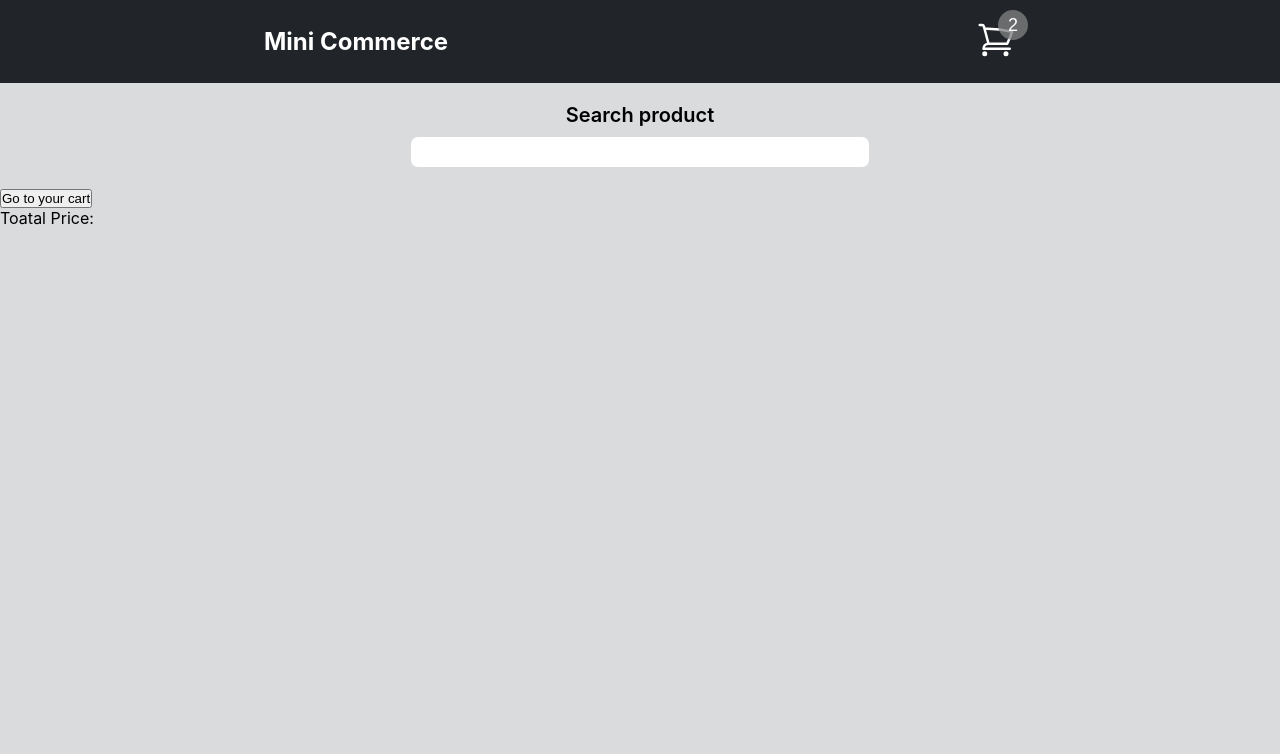
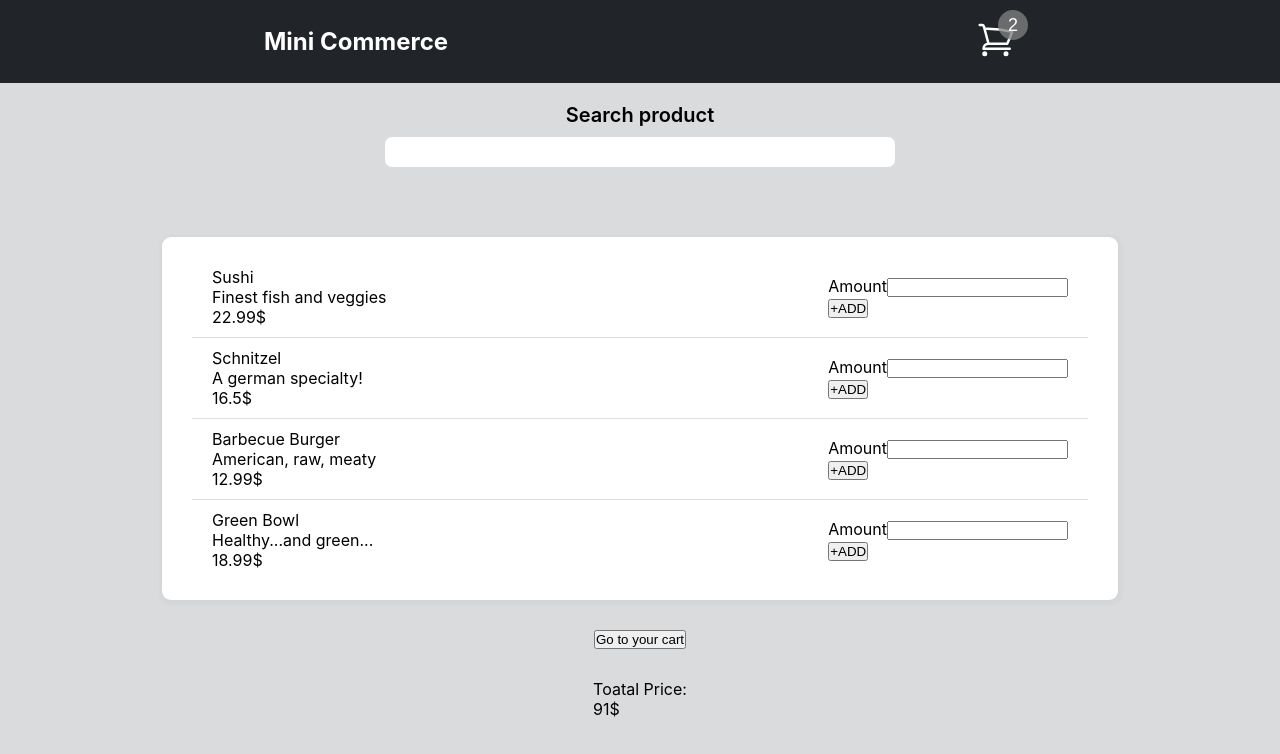
Before and after one commit to Luka-Popovic06/mini-commerce, a React (Vite) app: page / in a window 1280 px wide. Shown: the top 754 px of the page. Built offline with nearby package versions, Linux system fonts and the light colour scheme.

Commit message:
add layout and list styling (container, list, list-element)

```diff
--- a/src/App.css
+++ b/src/App.css
@@ -1,7 +1,6 @@
 #root {
-  width: 100%;
-  height: 100vh;
   background-color: #d9dbdd;
+  padding-bottom: 40px;
 }
 nav {
   background-color: #212529;
@@ -37,6 +36,13 @@ nav {
   color: #fff;
   cursor: pointer;
 }
+.container {
+  display: flex;
+  flex-direction: column;
+  align-items: center;
+  justify-content: center;
+  gap: 30px;
+}
 .search-form {
   display: flex;
   flex-direction: column;
@@ -44,9 +50,10 @@ nav {
   justify-content: center;
   gap: 10px;
   padding: 20px 0px;
+  margin-bottom: 20px;
 }
 .search-input {
-  width: 35%;
+  width: 500px;
   height: 30px;
   border-radius: 7px;
   padding-left: 10px;
@@ -62,3 +69,19 @@ nav {
   font-size: 20px;
   font-weight: 600;
 }
+.list {
+  background-color: rgb(255, 255, 255);
+  width: 70%;
+  list-style: none;
+  padding: 20px 30px;
+  border-radius: 9px;
+  box-shadow: 1px 2px 3px 4px hsla(0, 0%, 8%, 0.02);
+  display: flex;
+  flex-direction: column;
+}
+.list-element {
+  display: flex;
+  align-items: center;
+  justify-content: space-between;
+  padding: 10px 20px;
+}
--- a/src/App.jsx
+++ b/src/App.jsx
@@ -1,5 +1,6 @@
 import { useState } from "react";
 import { productsArray } from "./products.js";
+import Meal from "./Meal.jsx";
 import "./App.css";
 
 function App() {
@@ -27,7 +28,7 @@ function App() {
           </svg>
         </button>
       </nav>
-      <main>
+      <main className="container">
         <form className="search-form">
           <label htmlFor="search-input" className="search-label">
             Search product
@@ -39,16 +40,22 @@ function App() {
             className="search-input"
           />
         </form>
-        <ul className="list"></ul>
+        <ul className="list">
+          {products.map((product) => {
+            return <Meal key={product.id} {...product} />;
+          })}
+        </ul>
         <button type="button" className="go-to-cart-btn">
           Go to your cart
         </button>
-        <div className="total-price-box">
-          <p className="total-price-title">Toatal Price:</p>
-          <p className="total-price-p">
-            <span className="total-price"></span>
-          </p>
-        </div>
+        <section className="section-total-price">
+          <div className="total-price-box">
+            <p className="total-price-title">Toatal Price:</p>
+            <p className="total-price-p">
+              <span className="total-price">91</span>$
+            </p>
+          </div>
+        </section>
       </main>
     </>
   );
--- a/src/Meal.jsx
+++ b/src/Meal.jsx
@@ -1,15 +1,21 @@
 const Meal = (props) => {
+  const { id, name, description, price } = props;
   return (
-    <li className="list-element">
+    <li
+      className="list-element"
+      style={
+        id !== 4 ? { borderBottom: "1px solid #ddd" } : { borderBottom: "none" }
+      }
+    >
       <div>
-        <p className="p-name">Sushi</p>
-        <p className="p-description">Finest fish and veggies</p>
+        <p className="p-name">{name}</p>
+        <p className="p-description">{description}</p>
         <p className="p-price">
-          <span className="price">22.99</span>$
+          <span className="price">{price}</span>$
         </p>
       </div>
       <form>
-        <div>
+        <div className="amount-box">
           <label htmlFor="number-input">Amount</label>
           <input
             type="number"
@@ -18,7 +24,9 @@ const Meal = (props) => {
             className="number-input"
           />
         </div>
-        <button type="submit">+ADD</button>
+        <button className="btn-add" type="submit">
+          +ADD
+        </button>
       </form>
     </li>
   );
--- a/src/index.css
+++ b/src/index.css
@@ -3,8 +3,7 @@
   padding: 0;
 }
 body {
-  width: 100%;
-  height: 100%;
+  background-color: #d9dbdd;
   -webkit-font-smoothing: antialiased;
   font-family: -apple-system, BlinkMacSystemFont, Segoe UI, Roboto, Oxygen,
     Ubuntu, Cantarell, Fira Sans, Droid Sans, Helvetica Neue, sans-serif;
--- a/src/products.js
+++ b/src/products.js
@@ -3,20 +3,24 @@ export const productsArray = [
     name: "Sushi",
     description: "Finest fish and veggies",
     price: "22.99",
+    id: 1,
   },
   {
     name: "Schnitzel",
     description: "A german specialty!",
     price: "16.5",
+    id: 2,
   },
   {
     name: "Barbecue Burger",
     description: "American, raw, meaty",
     price: "12.99",
+    id: 3,
   },
   {
     name: "Green Bowl",
     description: "Healthy...and green...",
     price: "18.99",
+    id: 4,
   },
 ];
```
